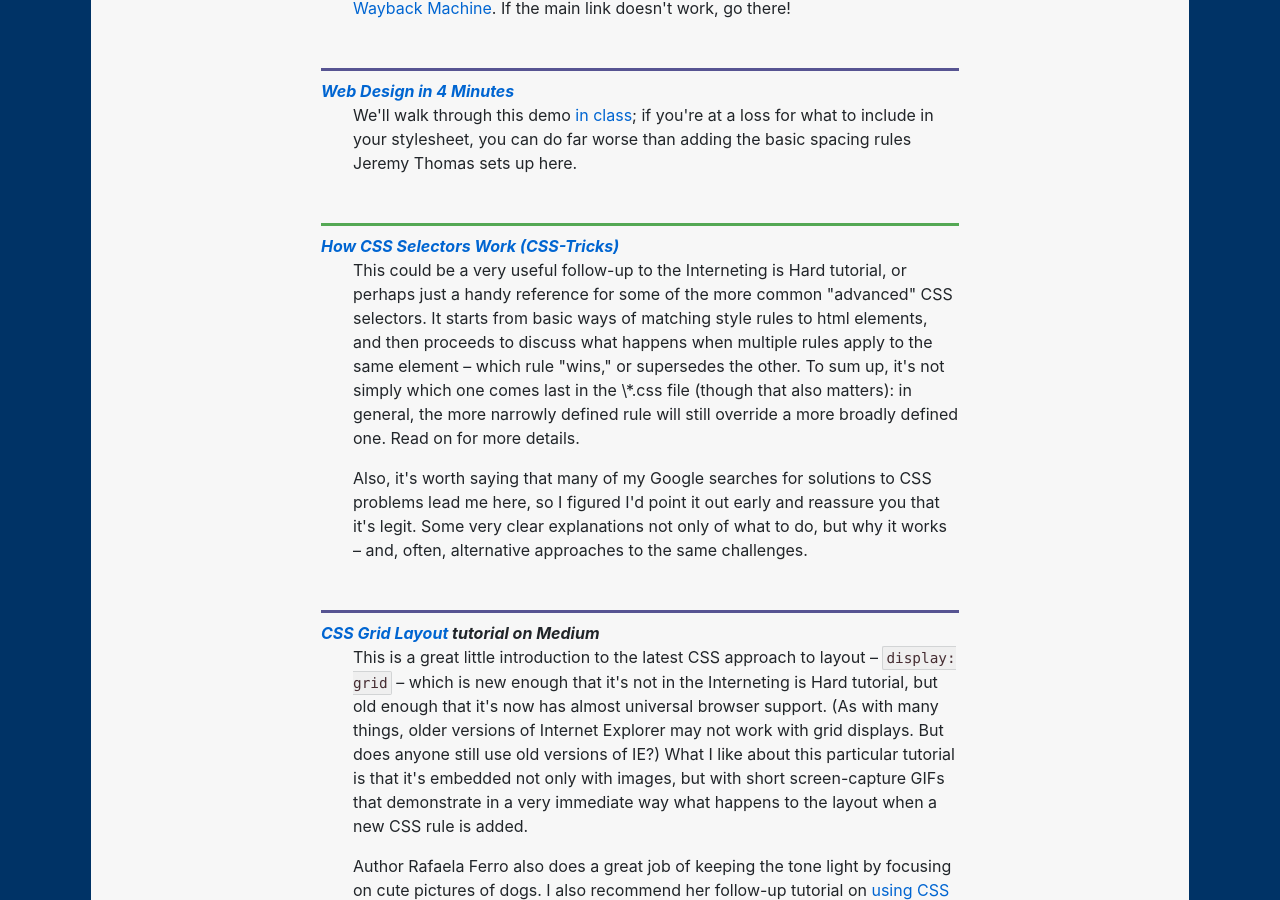
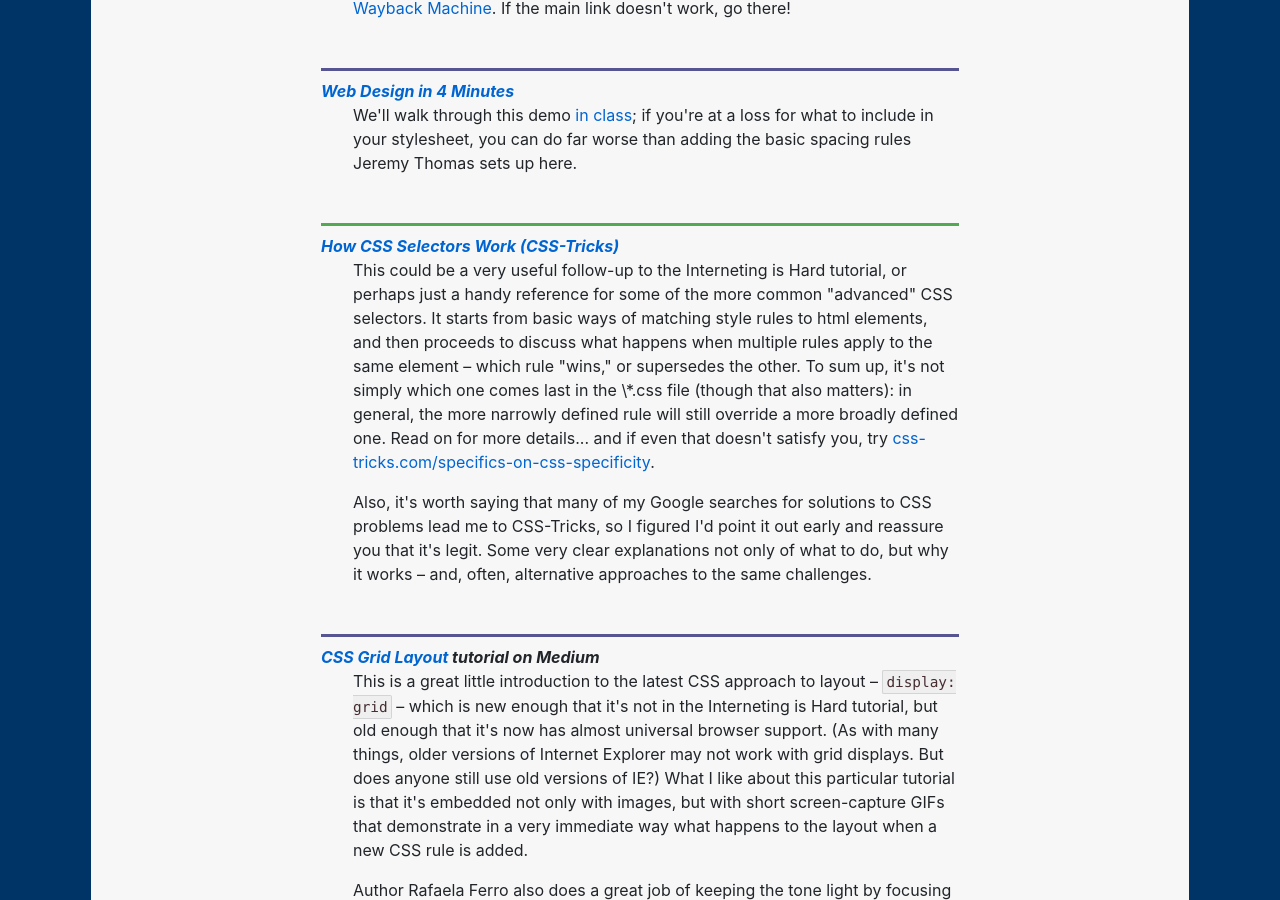
Before and after one commit to benmiller314/cdm2020spring, a Jekyll site: the page built from resources.md, in a window 1280 px wide and 900 px high, scrolled down 9298 px. Built offline with Jekyll 4.4.1, drawn with Linux system fonts in a browser that asks for light colours.

```diff
--- a/resources.md
+++ b/resources.md
@@ -206,9 +206,10 @@ In the <a href="#free-and-licensed-images-sounds-and-other-assets">assets listin
 <dd>We'll walk through this demo <a href="{{site.github.baseurl}}/plans/lesson-18#web-design-in-4-minutes-in-15-min">in class</a>; if you're at a loss for what to include in your stylesheet, you can do far worse than adding the basic spacing rules Jeremy Thomas sets up here.</dd>
 
 <dt><a href="https://css-tricks.com/how-css-selectors-work/">How CSS Selectors Work (CSS-Tricks)</a></dt>
-<dd><p>This could be a very useful follow-up to the Interneting is Hard tutorial, or perhaps just a handy reference for some of the more common "advanced" CSS selectors. It starts from basic ways of matching style rules to html elements, and then proceeds to discuss what happens when multiple rules apply to the same element – which rule "wins," or supersedes the other. To sum up, it's not simply which one comes last in the \*.css file (though that also matters): in general, the more narrowly defined rule will still override a more broadly defined one. Read on for more details.</p>
-<p>Also, it's worth saying that many of my Google searches for solutions to CSS problems lead me here, so I figured I'd point it out early and reassure you that it's legit. Some very clear explanations not only of what to do, but why it works – and, often, alternative approaches to the same challenges.</p>
+<dd><p>This could be a very useful follow-up to the Interneting is Hard tutorial, or perhaps just a handy reference for some of the more common "advanced" CSS selectors. It starts from basic ways of matching style rules to html elements, and then proceeds to discuss what happens when multiple rules apply to the same element – which rule "wins," or supersedes the other. To sum up, it's not simply which one comes last in the \*.css file (though that also matters): in general, the more narrowly defined rule will still override a more broadly defined one. Read on for more details... and if even that doesn't satisfy you, try <a href="https://css-tricks.com/specifics-on-css-specificity/">css-tricks.com/specifics-on-css-specificity</a>.</p>
+<p>Also, it's worth saying that many of my Google searches for solutions to CSS problems lead me to CSS-Tricks, so I figured I'd point it out early and reassure you that it's legit. Some very clear explanations not only of what to do, but why it works – and, often, alternative approaches to the same challenges.</p>
 </dd>
+
 
 <dt><a href="https://medium.com/deemaze-software/css-grid-layout-crossed-sections-fca9e956e725">CSS Grid Layout</a> tutorial on Medium</dt>
 <dd><p>This is a great little introduction to the latest CSS approach to layout – <code>display: grid</code> – which is new enough that it's not in the Interneting is Hard tutorial, but old enough that it's now has almost universal browser support. (As with many things, older versions of Internet Explorer may not work with grid displays. But does anyone still use old versions of IE?) What I like about this particular tutorial is that it's embedded not only with images, but with short screen-capture GIFs that demonstrate in a very immediate way what happens to the layout when a new CSS rule is added.</p>
@@ -236,6 +237,8 @@ In the <a href="#free-and-licensed-images-sounds-and-other-assets">assets listin
 <dt><a href="https://caniuse.com">caniuse.com</a></dt>
 <dd>CSS is a live language, and the ongoing development of new CSS capabilities means that some browsers are slower to adopt the most current standards than others. To confirm that a particular rule will work across browsers, you can check here: just enter the CSS attribute you wish to set in the big "Can I use ______?" search box at the top of the page.</dd>
 </dl>
+
+<!-- Add section on text editors? i.e atom.io, brackets.io, etc?-->
 
 ## File Compression
 
```
Also changed, not shown: plans/lesson-16.md (+2 -2 lines).
